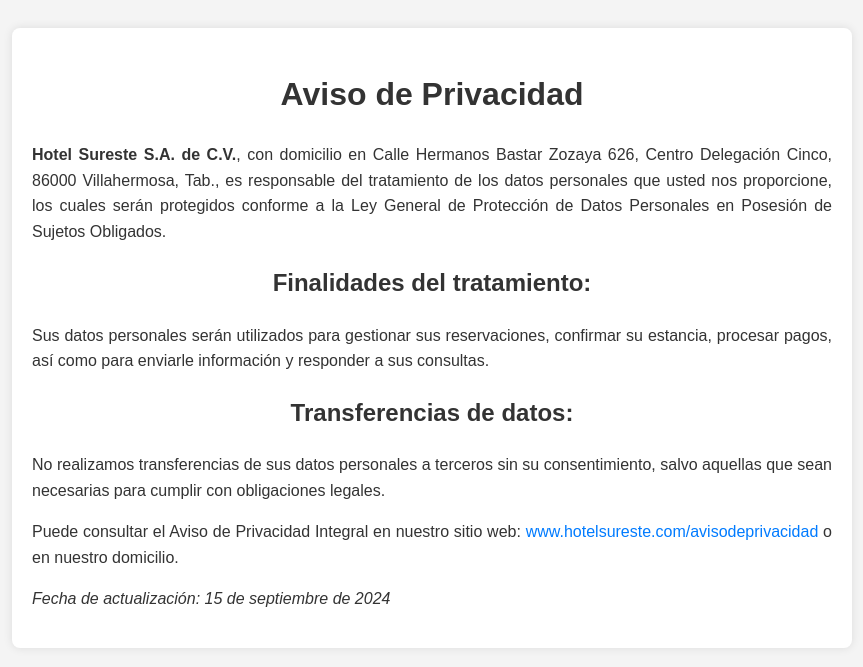
After one commit to Fredev01/BancaShat, a Flask app: page /aviso-privacidad in a window 1280 px wide. The commit adds this page. Shown: the top 667 px of the page, without its empty margins (208-1071 px from the left). Run offline with Flask 3, Linux system fonts and the light colour scheme; parts of the project's set-up code (start-up, migrations or seed data) failed here and were passed over; some libraries are stand-ins or nearby versions.

Commit message:
integracion del aviso de privacidad

```diff
--- a/main.py
+++ b/main.py
@@ -20,6 +20,10 @@
 @app.route('/')
 def index():
     return render_template('index.html')
+
+@app.route('/aviso-privacidad')
+def aviso_privacidad():
+    return render_template('aviso_privacidad.html')
 
 def consultar_clientes() -> list[Customer]:
     """Función para consultar todos los clientes en la base de datos."""
--- a/static/css/styles.css
+++ b/static/css/styles.css
@@ -47,3 +47,32 @@
     font-size: 0.9em;
     display: none;
 }
+body {
+    font-family: Arial, sans-serif;
+    line-height: 1.6;
+    background-color: #f4f4f4;
+    color: #333;
+    padding: 20px;
+}
+.container {
+    background-color: #fff;
+    padding: 20px;
+    border-radius: 8px;
+    box-shadow: 0 0 10px rgba(0, 0, 0, 0.1);
+    max-width: 800px;
+    margin: auto;
+}
+h1 {
+    text-align: center;
+    color: #333;
+}
+p {
+    text-align: justify;
+}
+a {
+    color: #007bff;
+    text-decoration: none;
+}
+a:hover {
+    text-decoration: underline;
+}
--- /dev/null
+++ b/templates/aviso_privacidad.html
@@ -0,0 +1,21 @@
+<!DOCTYPE html>
+<html lang="es">
+<head>
+    <meta charset="UTF-8">
+    <meta name="viewport" content="width=device-width, initial-scale=1.0">
+    <link rel="stylesheet" href="{{ url_for('static', filename='css/styles.css') }}">
+    <title>Aviso de Privacidad</title>
+</head>
+<body>
+    <div class="container">
+        <h1>Aviso de Privacidad</h1>
+        <p><strong>Hotel Sureste S.A. de C.V.</strong>, con domicilio en Calle Hermanos Bastar Zozaya 626, Centro Delegación Cinco, 86000 Villahermosa, Tab., es responsable del tratamiento de los datos personales que usted nos proporcione, los cuales serán protegidos conforme a la Ley General de Protección de Datos Personales en Posesión de Sujetos Obligados.</p>
+        <h2>Finalidades del tratamiento:</h2>
+        <p>Sus datos personales serán utilizados para gestionar sus reservaciones, confirmar su estancia, procesar pagos, así como para enviarle información y responder a sus consultas.</p>
+        <h2>Transferencias de datos:</h2>
+        <p>No realizamos transferencias de sus datos personales a terceros sin su consentimiento, salvo aquellas que sean necesarias para cumplir con obligaciones legales.</p>
+        <p>Puede consultar el Aviso de Privacidad Integral en nuestro sitio web: <a href="http://www.hotelsureste.com/avisodeprivacidad" target="_blank">www.hotelsureste.com/avisodeprivacidad</a> o en nuestro domicilio.</p>
+        <p><em>Fecha de actualización: 15 de septiembre de 2024</em></p>
+    </div>
+</body>
+</html>
--- a/templates/index.html
+++ b/templates/index.html
@@ -52,7 +52,7 @@
     <div class="navbar">
         <a href="{{ url_for('clientes') }}">Agregar Cliente</a>
         <a href="{{ url_for('clientes') }}">Enviar Mensaje a la Empresa</a>
-        <a href="{{ url_for('clientes') }}">Aviso de Privacidad</a>
+        <a href="{{ url_for('aviso_privacidad') }}">Aviso de Privacidad</a>
     </div>
 
     <!-- Contenido principal -->
```
